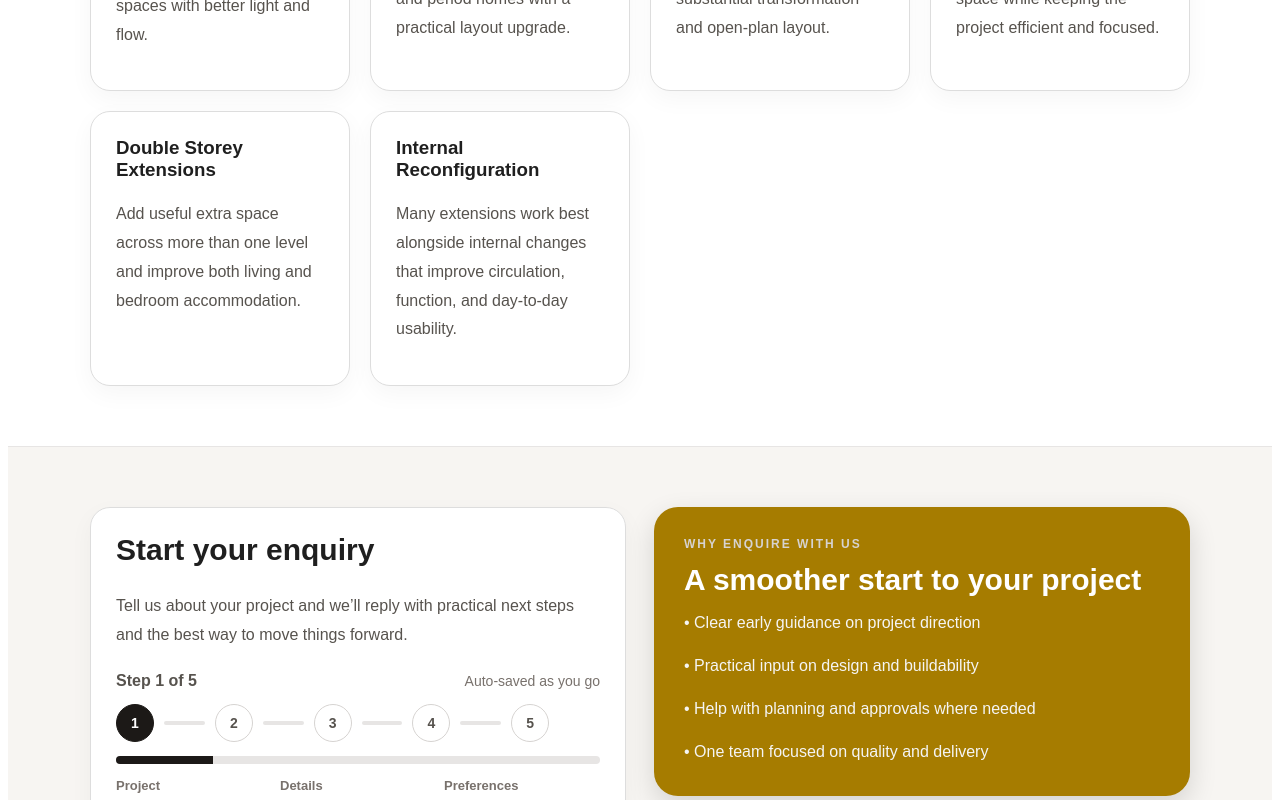
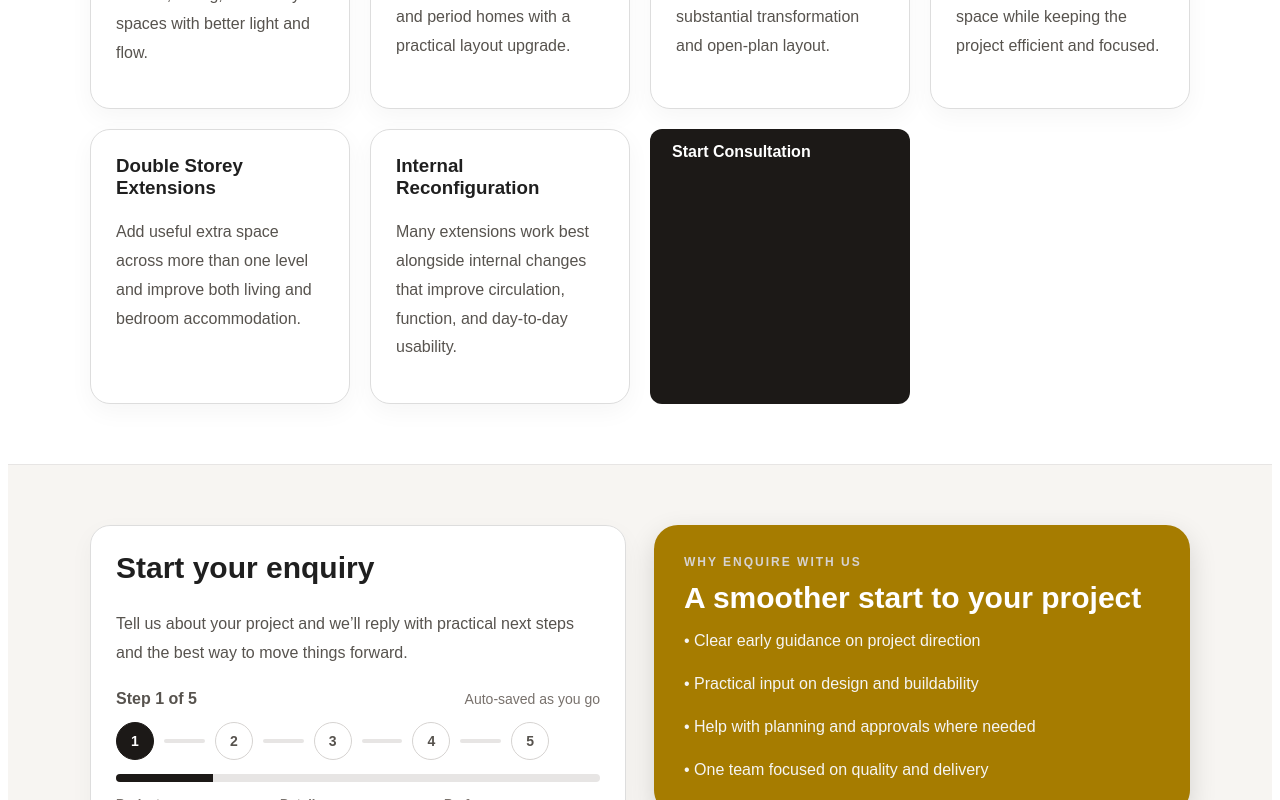
Before and after one commit to brigenujkaj/crafmanwebiste, a React (Vite) app: page /house-extensions-essex in a window 1280 px wide. Shown: the part 2000-2800 px from the top of the page. Built offline with nearby package versions, Linux system fonts and the light colour scheme.

Commit message:
design update

```diff
--- a/src/pages/Contact.jsx
+++ b/src/pages/Contact.jsx
@@ -61,7 +61,7 @@ export default function Contact() {
                     }}
                 >
                     <div style={{ display: "grid", gap: "20px" }}>
-                        <ContactForm endpoint="https://formspree.io/f/mojpjokd" />
+                        <ContactForm endpoint="https://formspree.io/f/mnjlqwgn" />
                     </div>
 
                     <div style={{ display: "grid", gap: "20px" }}>
--- a/src/pages/HouseExtensionsEssex.jsx
+++ b/src/pages/HouseExtensionsEssex.jsx
@@ -248,7 +248,7 @@ export default function HouseExtensionsEssex() {
                     background: "#fff",
                 }}
             >
-                <div style={section}>
+                <div style={section}>hou
                     <div style={{ maxWidth: "760px" }}>
                         <div
                             style={{
@@ -321,8 +321,19 @@ export default function HouseExtensionsEssex() {
                                 circulation, function, and day-to-day usability.
                             </p>
                         </div>
+
+                        <Link to="/contact" style={buttonPrimary}>
+                            Start Consultation
+                        </Link>
+
                     </div>
+
+
+
                 </div>
+
+
+
             </section>
 
 
@@ -421,6 +432,8 @@ export default function HouseExtensionsEssex() {
                                 <div>2. We contact you on your preferred days and times</div>
                                 <div>3. We discuss scope, goals, and the best route forward</div>
                             </div>
+
+
                         </div>
                     </div>
                 </div>
@@ -504,7 +517,13 @@ export default function HouseExtensionsEssex() {
                         <div style={card}>Permitted development guidance</div>
                         <div style={card}>Technical drawings and documentation</div>
                         <div style={card}>Building control and project coordination</div>
+
+                        <Link to="/contact" style={buttonPrimary}>
+                            Start Consultation
+                        </Link>
                     </div>
+
+
                 </div>
             </section>
 
@@ -576,8 +595,13 @@ export default function HouseExtensionsEssex() {
                                     {item.text}
                                 </p>
                             </div>
+
+
                         </div>
                     ))}
+                    <Link to="/contact" style={buttonPrimary}>
+                        Start Consultation
+                    </Link>
                 </div>
             </section>
 
@@ -618,6 +642,10 @@ export default function HouseExtensionsEssex() {
                         <div style={card}>Practical experience with Essex properties</div>
                         <div style={card}>Clear communication and project oversight</div>
                         <div style={card}>Focus on quality finish and everyday usability</div>
+
+                        <Link to="/contact" style={buttonPrimary}>
+                            Start Consultation
+                        </Link>
                     </div>
                 </div>
             </section>
@@ -854,7 +882,7 @@ export default function HouseExtensionsEssex() {
 
                         <div style={{ marginTop: "20px", color: "#44403c", lineHeight: "1.9" }}>
                             <p><strong>Phone:</strong> 02036335634</p>
-                            <p><strong>Email:</strong> info@crafman.co.uk</p>
+                            <p><strong>Email:</strong> sales@crafman.co.uk</p>
                             <p><strong>Location:</strong> Essex, UK</p>
                         </div>
                     </div>
```
